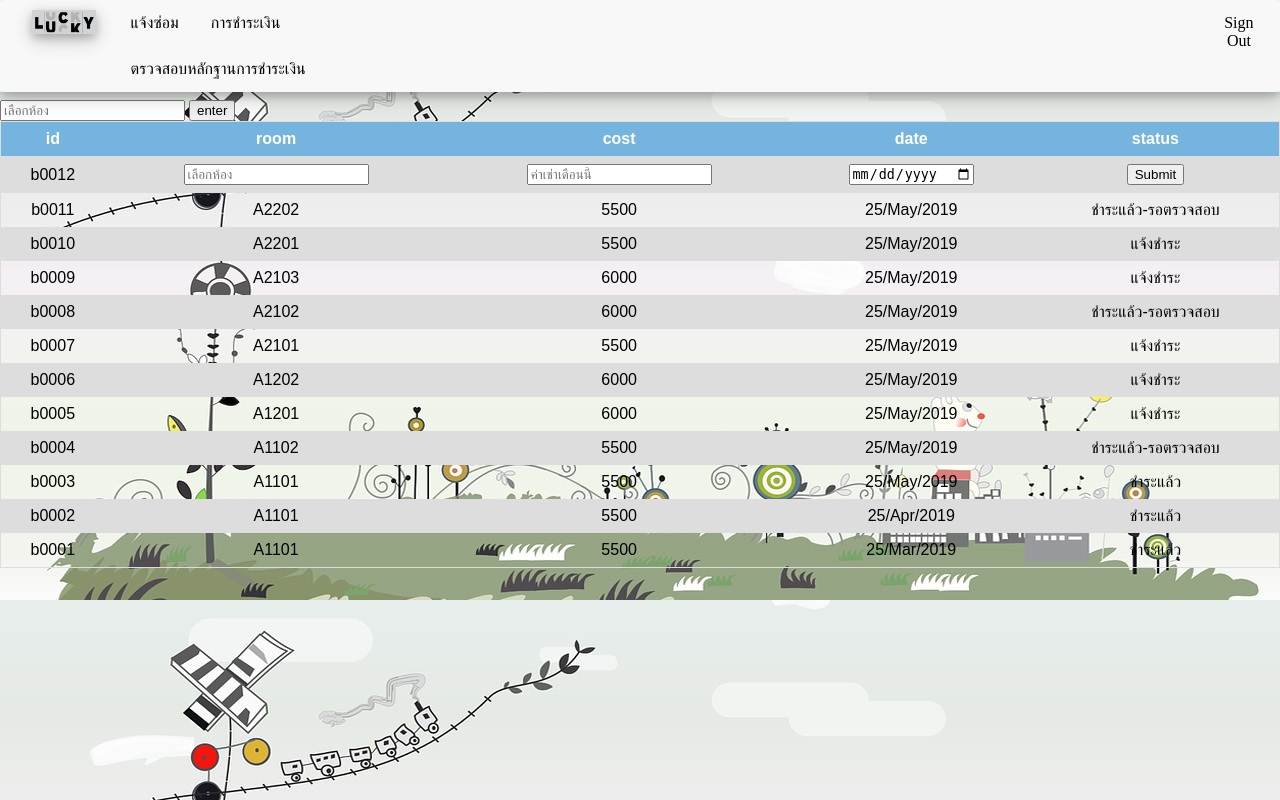
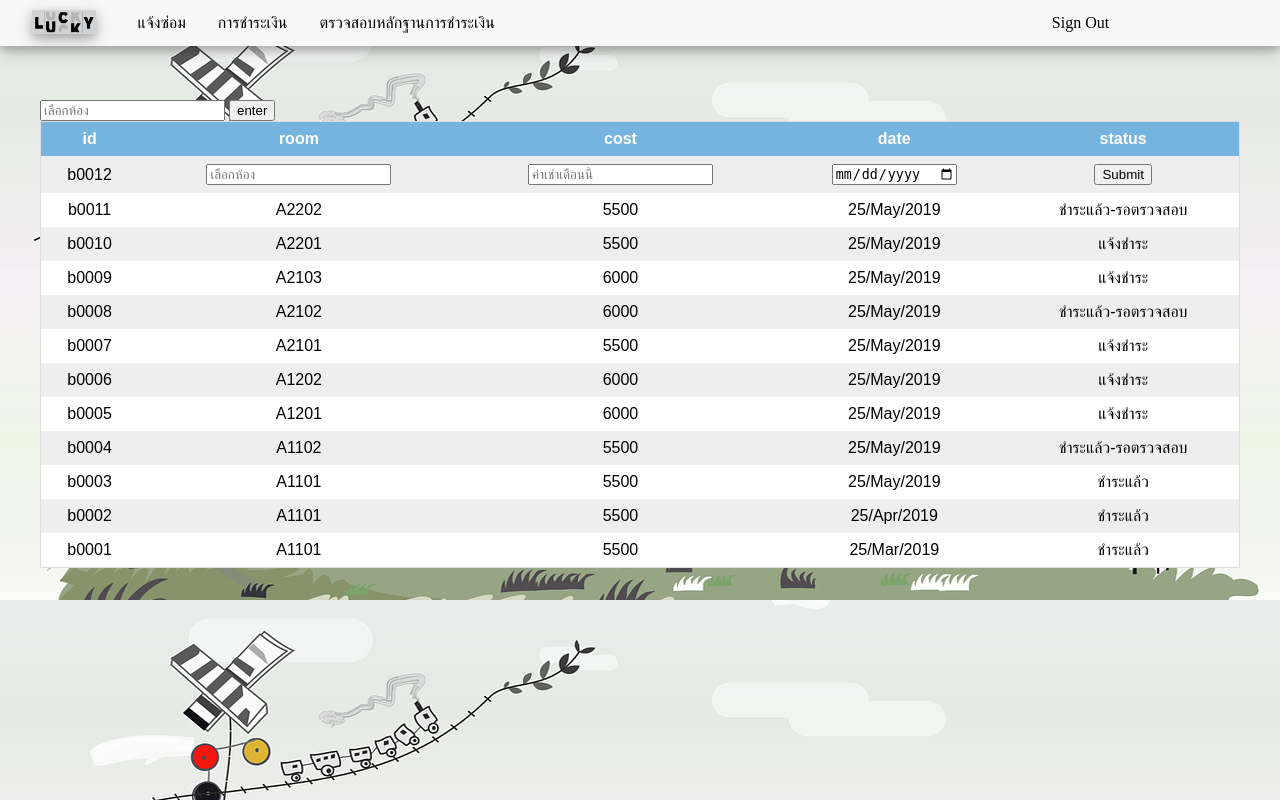
Before and after one commit to kaimook-pearl/Bisad, a PHP site: page /views/announce.php in a window 1280 px wide. Run offline with PHP 8.4, Linux system fonts and the light colour scheme; data comes from the database, SQL or seed files in the repository.

Commit message:
แก้margin

```diff
--- a/css/admin.css
+++ b/css/admin.css
@@ -35,7 +35,7 @@ body{
 }
 
 .out{
-    margin-left: 1000px;
+    margin-left: 525px;
 }
 
 .out a{
--- a/css/money.css
+++ b/css/money.css
@@ -35,7 +35,7 @@ body{
 }
 
 .out{
-    margin-left: 780px;
+    margin-left: 520px;
 }
 
 .out a{
--- a/css/moneys.css
+++ b/css/moneys.css
@@ -35,7 +35,7 @@ body{
 }
 
 .out{
-    margin-left: 725px;
+    margin-left: 525px;
 }
 
 .out a{
@@ -86,10 +86,12 @@ body{
 }
 
 table {
+    /* padding: 50px; */
     border: 1px solid #dddddd;
     font-family: arial, sans-serif;
     border-collapse: collapse;
     width: 100%;
+    background-color: white;
   }
 td, th {
     /* border: 1px solid #dddddd; */
@@ -97,10 +99,13 @@ td, th {
     padding: 8px;
   }
   tr:nth-child(even) {
-    background-color: #dddddd;
+    background-color: #EEEEEE;
   }
 .test{
+      margin: 40px;
       margin-top: 100px;
+
+
   }
 
   .pagination {
```
